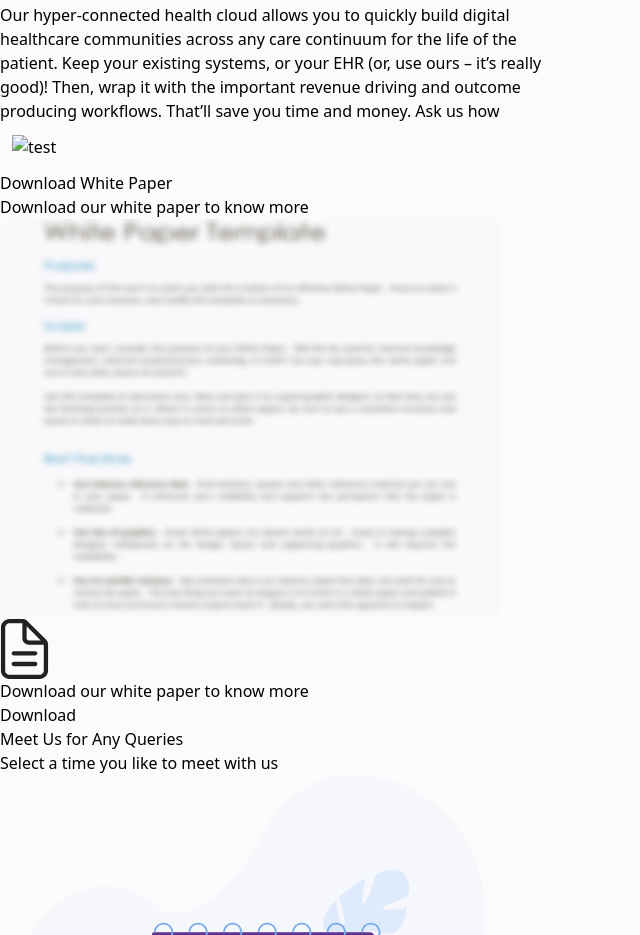
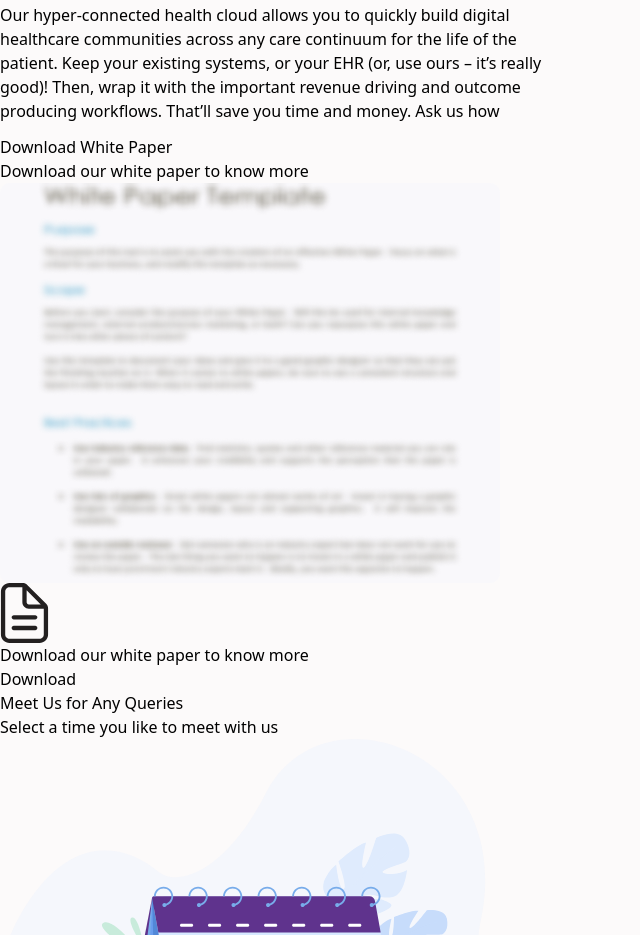
Before and after one commit to shubham-execideas/youuBlog, an Eleventy site: page src/slider/2023-02-11-14-03-45.md in a window 1280 px wide. Shown: the part 1634-2569 px from the top of the page, without its empty margins (0-640 px from the left). Built offline with nearby package versions, Linux system fonts and the light colour scheme; Eleventy itself is replaced by a stand-in of ours; files that its build step writes are made by us from their sources.

Commit message:
Update Slider “2023-02-11-14-03-45”

```diff
--- a/src/slider/2023-02-11-14-03-45.md
+++ b/src/slider/2023-02-11-14-03-45.md
@@ -20,5 +20,3 @@ label: test slider
 title: test slider
 ---
 Our hyper-connected health cloud allows you to quickly build digital healthcare communities across any care continuum for the life of the patient. Keep your existing systems, or your EHR (or, use ours – it’s really good)! Then, wrap it with the important revenue driving and outcome producing workflows. That’ll save you time and money. Ask us how
-
-![test]( "test")
```
